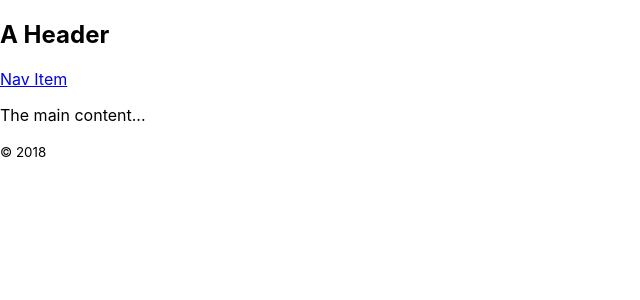
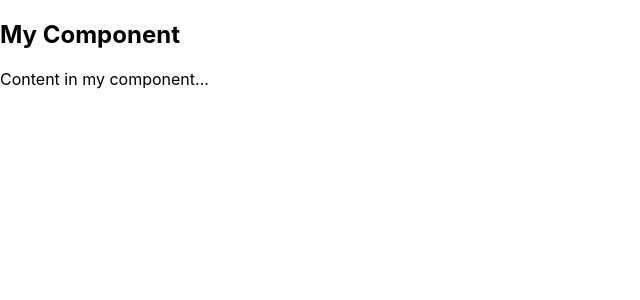
Before and after one commit to doniisetiiawan/react-pzq, a React (Create React App) app: page / in a window 1280 px wide. Shown: the top 300 px of the page, without its empty margins (0-640 px from the left). Built offline with nearby package versions, Linux system fonts and the light colour scheme.

Commit message:
Encapsulating HTML

```diff
--- a/src/index.jsx
+++ b/src/index.jsx
@@ -3,23 +3,14 @@ import ReactDOM from 'react-dom';
 import './index.css';
 import * as serviceWorker from './serviceWorker';
 
-ReactDOM.render(
+const MyComponent = () => (
   <section>
-    <header>
-      <h1>A Header</h1>
-    </header>
-    <nav>
-      <a href="item">Nav Item</a>
-    </nav>
-    <main>
-      <p>The main content...</p>
-    </main>
-    <footer>
-      <small>&copy; 2018</small>
-    </footer>
-  </section>,
-  document.getElementById('root'),
+    <h1>My Component</h1>
+    <p>Content in my component...</p>
+  </section>
 );
+
+ReactDOM.render(<MyComponent />, document.getElementById('root'));
 
 // If you want your app to work offline and load faster, you can change
 // unregister() to register() below. Note this comes with some pitfalls.
```
